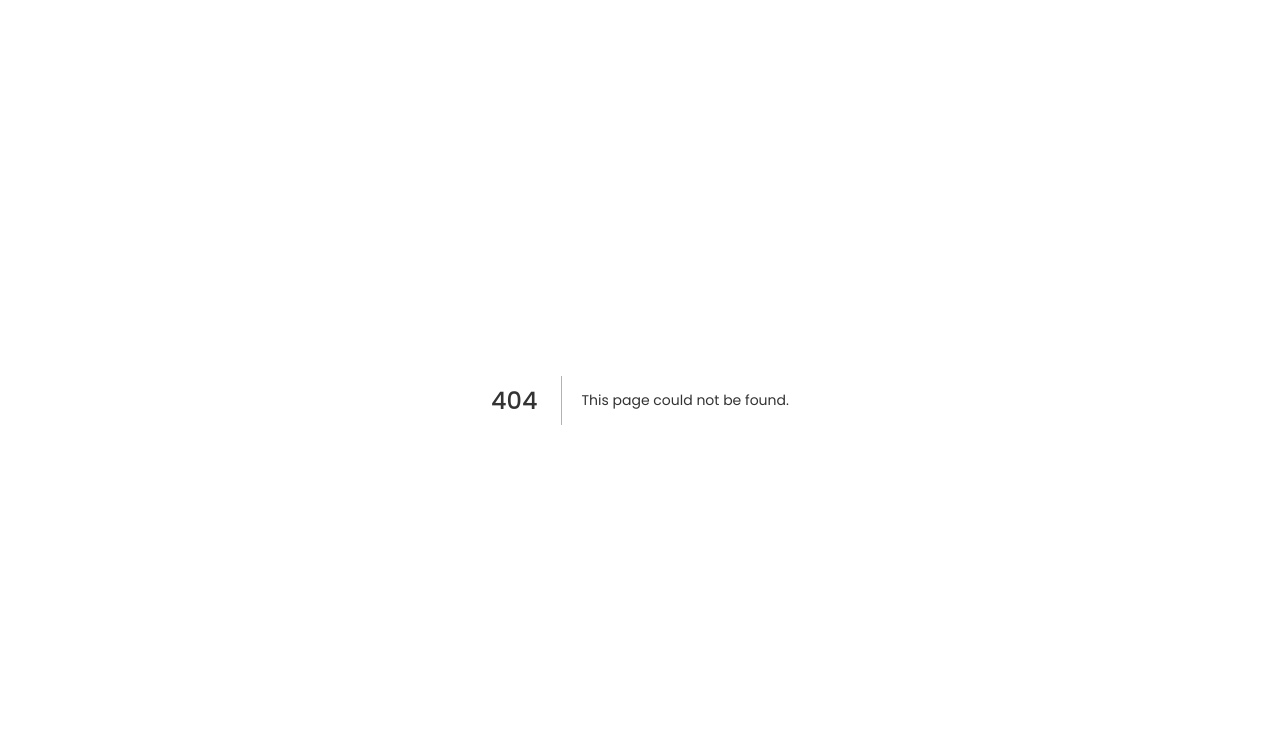
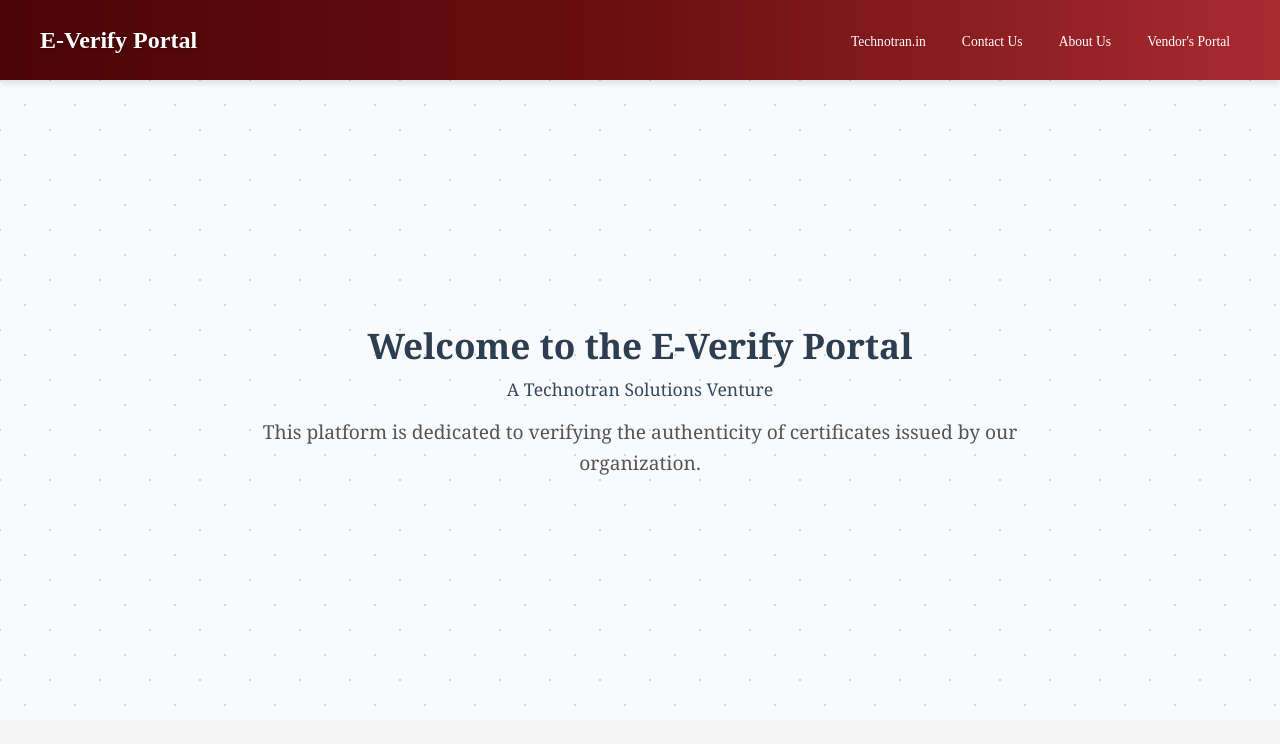
Before and after one commit to CVSCharan/technotran-e-verify-client, a Next.js app: page /vendor-portal in a window 1280 px wide. Before the commit this address had no page. Shown: the top 744 px of the page. Built offline with nearby package versions, Linux system fonts and the light colour scheme; a web font is replaced by a local one.

Commit message:
LandingPage Logic Final

```diff
--- /dev/null
+++ b/src/app/vendor-portal/page.module.css
@@ -0,0 +1,60 @@
+.mainBody {
+  margin-left: auto;
+  margin-right: auto;
+  overflow-x: hidden;
+  position: relative;
+  color: #333; /* Dark text for contrast */
+}
+
+/* Landing section with grid pattern */
+.landingSection {
+  height: 80vh;
+  width: 100%;
+  display: flex;
+  flex-direction: column;
+  justify-content: center;
+  align-items: center;
+  padding: 2rem; /* Added padding for a spacious feel */
+  background-color: #f8fafc; /* Light background color */
+  background-image: radial-gradient(circle, #d1d5db 1px, transparent 1px),
+    radial-gradient(circle, #d1d5db 1px, transparent 1px); /* Grid pattern */
+  background-position: 0 0, 25px 25px; /* Offset the grid */
+  background-size: 50px 50px; /* Set the grid size */
+}
+
+/* Welcome Section */
+.welcomeSection {
+  display: flex;
+  flex-direction: column;
+  justify-content: center;
+  align-items: center;
+  text-align: center;
+  height: 35vh;
+  max-width: 80rem;
+  width: 100%;
+  padding: 1rem;
+}
+
+.heading {
+  font-size: 2.2rem;
+  font-family: "Georgia", serif; /* Elegant serif font */
+  font-weight: 600;
+  color: #2c3e50; /* Dark gray for a refined look */
+  margin-bottom: 0.5rem;
+}
+
+.subHeading {
+  font-size: 1.1rem;
+  font-weight: 500;
+  font-family: "Georgia", serif;
+  color: #34495e; /* Softer gray */
+  margin-bottom: 1rem;
+}
+
+.welcomeText {
+  font-size: 1.2rem;
+  font-family: "Georgia", serif;
+  color: #555;
+  max-width: 770px;
+  line-height: 1.6;
+}
--- a/src/app/page.tsx
+++ b/src/app/vendor-portal/page.tsx
@@ -1,14 +1,13 @@
+import Navbar from "@/sections/NavBar";
+import React from "react";
 import styles from "./page.module.css";
-import Navbar from "@/sections/NavBar";
-import VerifyCertificateComp from "@/components/VerifyCertificateComp";
-import Footer from "@/sections/Footer";
 
-export default function Home() {
+const VendorPortalPage = () => {
   return (
-    <main>
+    <main id="E-Verify Vendor Portal">
       <Navbar />
-      <div className={styles.mainBody}>
-        <section className={styles.landingSection}>
+      <section className={styles.mainBody}>
+        <div className={styles.landingSection}>
           <div className={styles.welcomeSection}>
             <h1 className={styles.heading}>Welcome to the E-Verify Portal</h1>
             <h2 className={styles.subHeading}>
@@ -19,13 +18,10 @@
               certificates issued by our organization.
             </p>
           </div>
-
-          <div className={styles.formContainer}>
-            <VerifyCertificateComp />
-          </div>
-        </section>
-      </div>
-      <Footer />
+        </div>
+      </section>
     </main>
   );
-}
+};
+
+export default VendorPortalPage;
--- a/src/sections/Footer.tsx
+++ b/src/sections/Footer.tsx
@@ -5,10 +5,10 @@
   return (
     <section id="Footer" className="footer-container">
       {/* <Divider sx={{ borderColor: "#4682b4", borderWidth: 1 }} /> */}
-      <h3 className="josefin-sans-text footer-heading">
+      <h3 className="quicksand-text footer-heading">
         © 2025 All rights reserved - Technotron Solutions.
       </h3>
-      <h3 className="josefin-sans-text footer-sub-heading">
+      <h3 className="quicksand-text footer-sub-heading">
         Made with 💗 by CVS CHARAN
       </h3>
     </section>
--- a/src/sections/NavBar.tsx
+++ b/src/sections/NavBar.tsx
@@ -24,22 +24,37 @@
         </div>
         <ul className={`${styles.navLinks} ${isOpen ? styles.active : ""}`}>
           <li>
-            <Link href="/" onClick={() => setIsOpen(false)}>
+            <Link
+              href="https://technotran.in/"
+              target="_blank"
+              rel="noopener noreferrer"
+              onClick={() => setIsOpen(false)}
+            >
               Technotran.in
             </Link>
           </li>
           <li>
-            <Link href="/" onClick={() => setIsOpen(false)}>
+            <Link
+              href="https://technotran.in/contact-us/"
+              target="_blank"
+              rel="noopener noreferrer"
+              onClick={() => setIsOpen(false)}
+            >
               Contact Us
             </Link>
           </li>
           <li>
-            <Link href="/" onClick={() => setIsOpen(false)}>
+            <Link
+              href="https://technotran.in/about-us/"
+              target="_blank"
+              rel="noopener noreferrer"
+              onClick={() => setIsOpen(false)}
+            >
               About Us
             </Link>
           </li>
           <li>
-            <Link href="/" onClick={() => setIsOpen(false)}>
+            <Link href="/vendor-portal" onClick={() => setIsOpen(false)}>
               {`Vendor's Portal`}
             </Link>
           </li>
```
